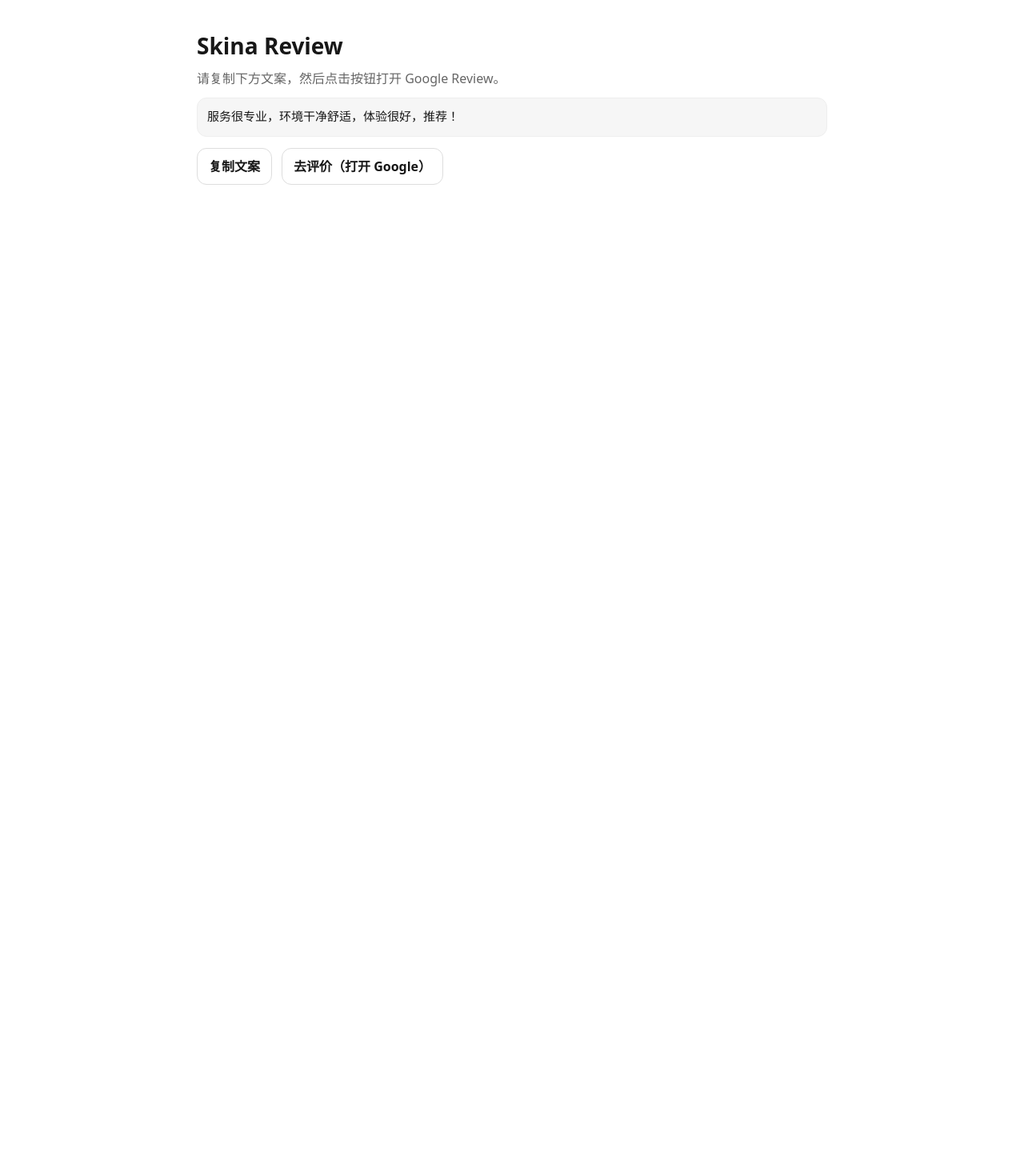
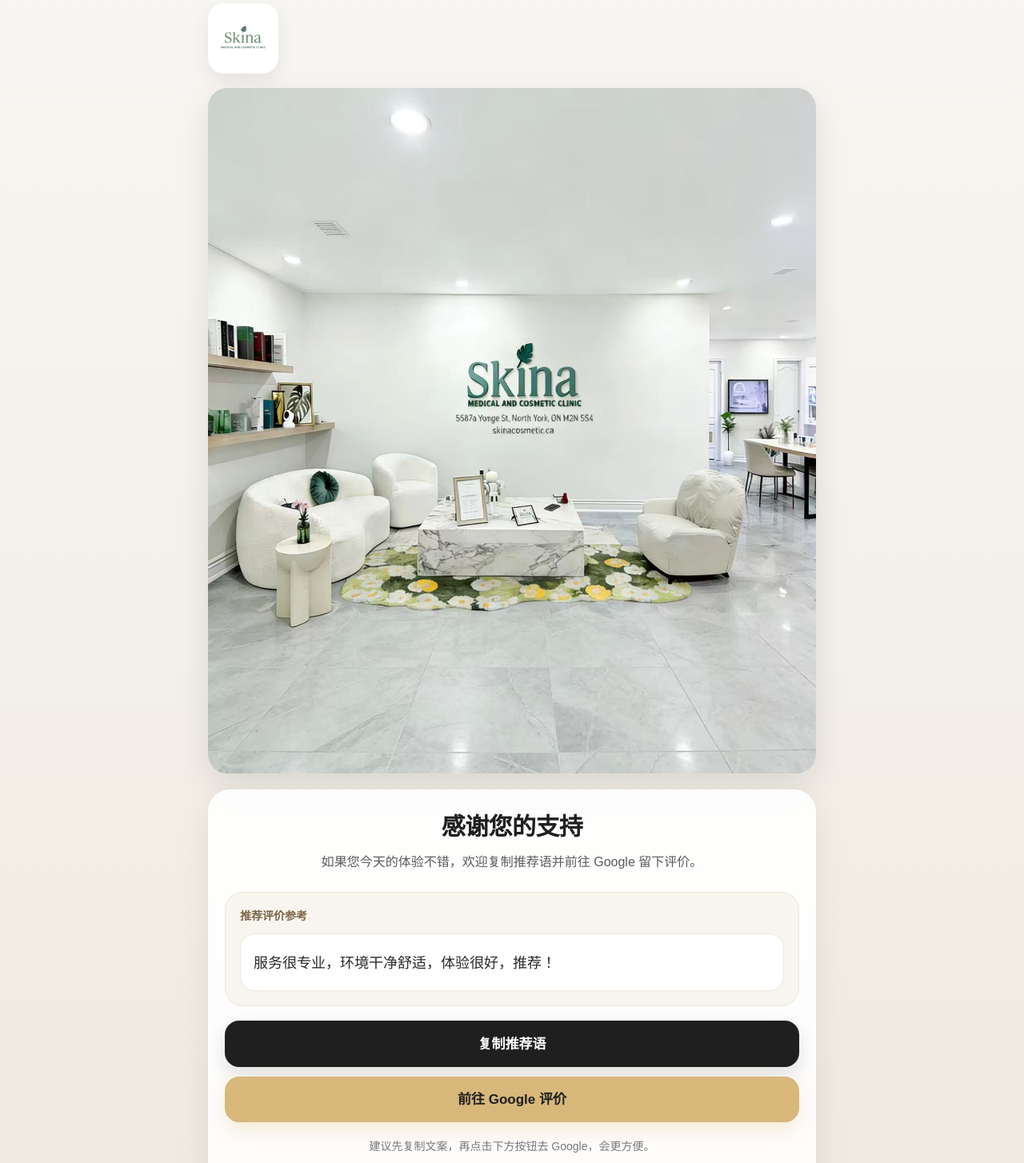
Before and after one commit to KarenKarenWang/skina-review-kiosk-v2, a Next.js app: page /r in a window 1280 px wide. Shown: the part 20-1474 px from the top of the page at 80% size. Before the commit the page ends 800 px from the top, so only its background shows below. Built offline with nearby package versions, Linux system fonts and the light colour scheme.

Commit message:
beautify review page with banner and UI upgrade

```diff
--- a/app/r/ReviewClient.tsx
+++ b/app/r/ReviewClient.tsx
@@ -1,67 +1,220 @@
 "use client";
 
-import { useState } from "react";
+import Image from "next/image";
+import { useMemo, useState } from "react";
+
+type Props = {
+  line: string;
+  reviewUrl: string | null;
+  lang: "zh" | "en";
+  bannerSrc?: string;
+  logoSrc?: string;
+};
 
 export default function ReviewClient({
   line,
   reviewUrl,
   lang,
-}: {
-  line: string;
-  reviewUrl: string | null;
-  lang: "zh" | "en";
-}) {
+  bannerSrc = "/banner.png",
+  logoSrc = "/logo.png",
+}: Props) {
   const [copied, setCopied] = useState(false);
 
-  async function onCopy() {
+  const text = useMemo(() => {
+    return {
+      zh: {
+        title: "感谢您的支持",
+        subtitle: "如果您今天的体验不错，欢迎复制推荐语并前往 Google 留下评价。",
+        copy: "复制推荐语",
+        copied: "已复制",
+        go: "前往 Google 评价",
+        tip: "建议先复制文案，再点击下方按钮去 Google，会更方便。",
+        reviewTitle: "推荐评价参考",
+        note: "温馨提示：您也可以根据自己的真实体验自由修改。",
+      },
+      en: {
+        title: "Thank you for visiting",
+        subtitle:
+          "If you had a great experience today, feel free to copy the suggested review and leave your feedback on Google.",
+        copy: "Copy review",
+        copied: "Copied",
+        go: "Leave a Google review",
+        tip: "Copy the review first, then tap the button below to open Google.",
+        reviewTitle: "Suggested review",
+        note: "You are welcome to edit the wording based on your real experience.",
+      },
+    }[lang];
+  }, [lang]);
+
+  async function handleCopy() {
     try {
       await navigator.clipboard.writeText(line);
       setCopied(true);
-      setTimeout(() => setCopied(false), 1200);
+      setTimeout(() => setCopied(false), 1800);
     } catch {
-      // 兜底：剪贴板失败时，提示用户手动复制
-      alert(lang === "zh" ? "复制失败，请手动复制文本。" : "Copy failed. Please copy manually.");
+      alert(lang === "zh" ? "复制失败，请手动复制。" : "Copy failed. Please copy manually.");
     }
   }
 
   return (
-    <main style={{ maxWidth: 820, margin: "40px auto", padding: 16, fontFamily: "system-ui" }}>
-      <h1 style={{ fontSize: 28, fontWeight: 800, marginBottom: 8 }}>Skina Review</h1>
+    <main
+      style={{
+        minHeight: "100vh",
+        background:
+          "linear-gradient(180deg, #f8f6f2 0%, #f4f1eb 45%, #efe9df 100%)",
+        padding: "24px 16px 40px",
+      }}
+    >
+      <div
+        style={{
+          maxWidth: 760,
+          margin: "0 auto",
+        }}
+      >
+        <div
+          style={{
+            textAlign: "center",
+            marginBottom: 18,
+          }}
+        >
+          <Image
+            src={logoSrc}
+            alt="Skina logo"
+            width={120}
+            height={120}
+            priority
+            style={{
+              width: 88,
+              height: 88,
+              objectFit: "contain",
+              borderRadius: 20,
+              boxShadow: "0 8px 24px rgba(0,0,0,0.08)",
+              background: "#fff",
+              padding: 10,
+            }}
+          />
+        </div>
 
-      <p style={{ margin: 0, color: "#666" }}>
-        {lang === "zh"
-          ? "请复制下方文案，然后点击按钮打开 Google Review。"
-          : "Copy the text below, then click the button to open Google Review."}
+        <div
+          style={{
+            marginBottom: 20,
+            overflow: "hidden",
+            borderRadius: 24,
+            boxShadow: "0 14px 40px rgba(0,0,0,0.10)",
+            background: "#fff",
+          }}
+        >
+          <Image
+            src={bannerSrc}
+            alt="Skina banner"
+            width={1400}
+            height={700}
+            priority
+            style={{
+              width: "100%",
+              height: "auto",
+              display: "block",
+              objectFit: "cover",
+            }}
+          />
+        </div>
+
+        <section
+          style={{
+            background: "rgba(255,255,255,0.9)",
+            backdropFilter: "blur(10px)",
+            borderRadius: 28,
+            padding: "28px 20px",
+            boxShadow: "0 14px 40px rgba(0,0,0,0.08)",
+            border: "1px solid rgba(255,255,255,0.8)",
+          }}
+        >
+          <div style={{ textAlign: "center", marginBottom: 24 }}>
+            <h1
+              style={{
+                fontSize: 30,
+                lineHeight: 1.2,
+                fontWeight: 700,
+                margin: 0,
+                color: "#1f1f1f",
+                letterSpacing: "-0.02em",
+              }}
+            >
+              {text.title}
+            </h1>
+            <p
+              style={{
+                margin: "12px auto 0",
+                maxWidth: 560,
+                fontSize: 16,
+                lineHeight: 1.7,
+                color: "#5b5b5b",
+              }}
+            >
+              {text.subtitle}
             </p>
+          </div>
 
-      <pre
+          <div
             style={{
-          marginTop: 12,
-          padding: 12,
-          background: "#f6f6f6",
-          borderRadius: 12,
+              marginBottom: 18,
+              borderRadius: 22,
+              background: "#f8f5ef",
+              border: "1px solid #ece4d8",
+              padding: 18,
+            }}
+          >
+            <div
+              style={{
+                fontSize: 14,
+                fontWeight: 600,
+                color: "#7b6647",
+                marginBottom: 12,
+              }}
+            >
+              {text.reviewTitle}
+            </div>
+
+            <div
+              style={{
+                fontSize: 18,
+                lineHeight: 1.9,
+                color: "#2b2b2b",
                 whiteSpace: "pre-wrap",
-          border: "1px solid #eee",
-          fontSize: 15,
-          lineHeight: 1.5,
+                wordBreak: "break-word",
+                background: "#fff",
+                borderRadius: 18,
+                padding: "18px 16px",
+                border: "1px solid #eee6db",
               }}
             >
               {line}
-      </pre>
+            </div>
+          </div>
 
-      <div style={{ display: "flex", gap: 12, marginTop: 14, flexWrap: "wrap" }}>
-        <button
-          onClick={onCopy}
+          <div
             style={{
-            padding: "10px 14px",
-            borderRadius: 12,
-            border: "1px solid #ddd",
-            background: "white",
-            fontWeight: 700,
-            cursor: "pointer",
+              display: "grid",
+              gap: 12,
             }}
           >
-          {copied ? (lang === "zh" ? "已复制 ✅" : "Copied ✅") : lang === "zh" ? "复制文案" : "Copy text"}
+            <button
+              onClick={handleCopy}
+              style={{
+                width: "100%",
+                border: "none",
+                borderRadius: 18,
+                padding: "16px 18px",
+                fontSize: 17,
+                fontWeight: 600,
+                cursor: "pointer",
+                background: copied ? "#2f7d4d" : "#1f1f1f",
+                color: "#fff",
+                boxShadow: "0 10px 24px rgba(0,0,0,0.12)",
+                transition: "all 0.2s ease",
+              }}
+            >
+              {copied ? text.copied : text.copy}
             </button>
 
             {reviewUrl ? (
@@ -70,21 +223,51 @@
                 target="_blank"
                 rel="noreferrer"
                 style={{
-              display: "inline-block",
-              padding: "10px 14px",
-              borderRadius: 12,
-              border: "1px solid #ddd",
+                  display: "block",
+                  textAlign: "center",
                   textDecoration: "none",
-              fontWeight: 700,
+                  borderRadius: 18,
+                  padding: "16px 18px",
+                  fontSize: 17,
+                  fontWeight: 600,
+                  background: "#d8b77b",
+                  color: "#1f1f1f",
+                  boxShadow: "0 10px 24px rgba(216,183,123,0.28)",
                 }}
               >
-            {lang === "zh" ? "去评价（打开 Google）" : "Open Google Review"}
+                {text.go}
               </a>
             ) : (
-          <span style={{ color: "crimson" }}>
-            {lang === "zh" ? "GOOGLE_REVIEW_URL 未配置" : "GOOGLE_REVIEW_URL is not set"}
-          </span>
+              <div
+                style={{
+                  borderRadius: 18,
+                  padding: "16px 18px",
+                  fontSize: 15,
+                  textAlign: "center",
+                  background: "#f2f2f2",
+                  color: "#666",
+                }}
+              >
+                {lang === "zh"
+                  ? "Google 评价链接暂未配置。"
+                  : "Google review link is not configured."}
+              </div>
             )}
+          </div>
+
+          <div
+            style={{
+              marginTop: 18,
+              textAlign: "center",
+              fontSize: 14,
+              lineHeight: 1.7,
+              color: "#7a7a7a",
+            }}
+          >
+            <div>{text.tip}</div>
+            <div style={{ marginTop: 6 }}>{text.note}</div>
+          </div>
+        </section>
       </div>
     </main>
   );
```
Also changed, not shown: public/banner.png (added), public/logo.png (added). Lines whose indentation alone changed are shown as unchanged.
